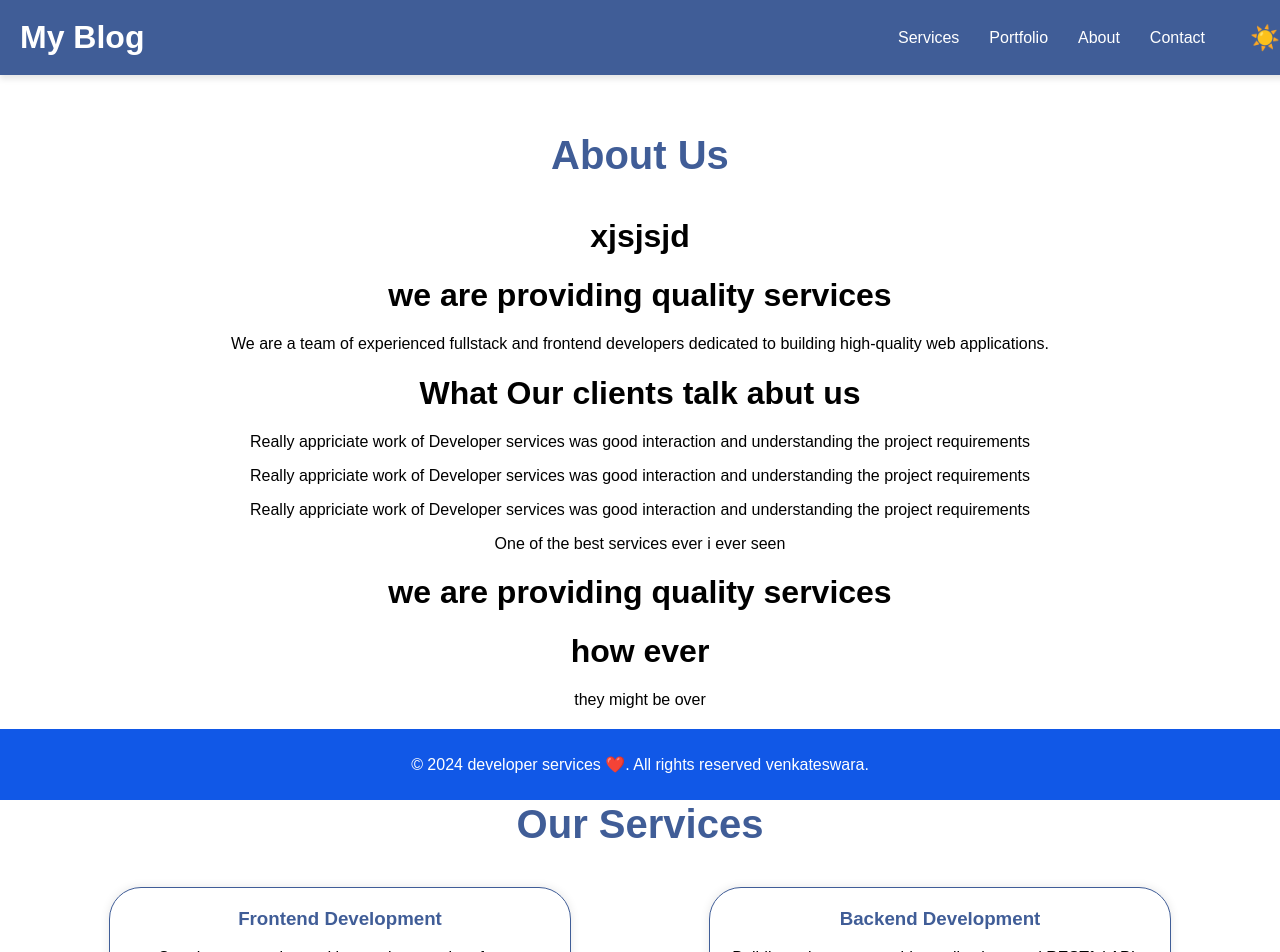
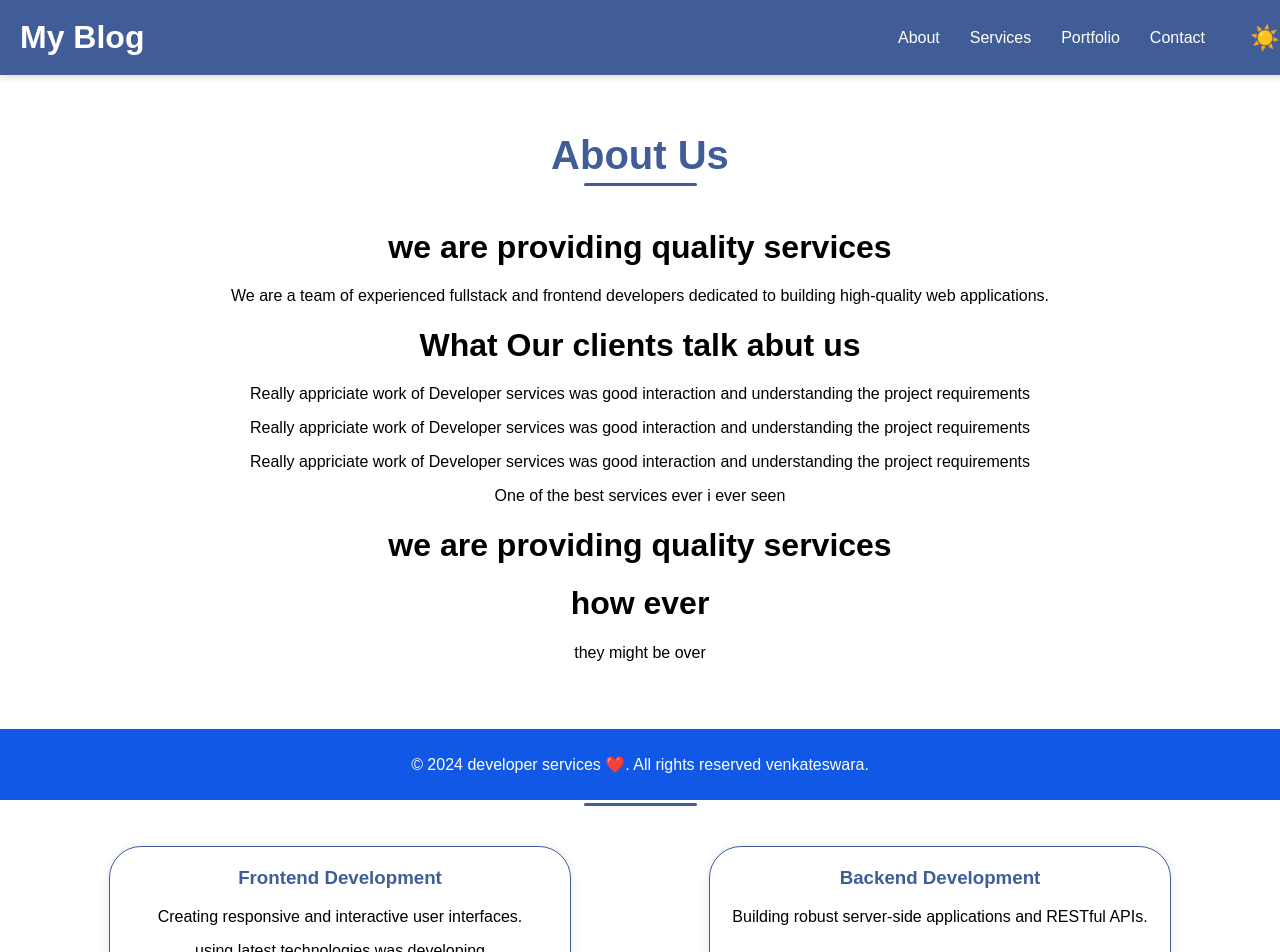
Before and after one commit to lakshmivenkateswara2356/mynewbusinesswebsite, a React (Create React App) app: page / in a window 1280 px wide. Shown: the top 952 px of the page. Built offline with nearby package versions, Linux system fonts and the light colour scheme.

Commit message:
majorcommts

```diff
--- a/src/App.css
+++ b/src/App.css
@@ -147,6 +147,36 @@ footer {
   width: 100%;
 }
 
+.underline {
+  background-color: #405d97;
+  height: 3.5px;
+  border-radius: 55px;
+  width: 113px;
+
+}
+
+
+
+
+
+.adjustmentlec{
+  display: flex;
+  flex-direction: row;
+  justify-content: center;
+  margin-top: -57px;
+}
+
+.adjustmentleccc {
+
+  display: flex;
+  flex-direction: row;
+  justify-content: center;
+  margin-top: -37px;
+}
+
+
+
+
 .services {
   padding: 20px;
   height: 100vh;
--- a/src/components/About/index.js
+++ b/src/components/About/index.js
@@ -5,7 +5,7 @@ function About() {
   return (
     <div id="about" className="about">
       <h2  className="aboutsection">About Us</h2>
-      <h1>xjsjsjd</h1>
+      <div className="adjustmentlec"><h1 className="underline"></h1></div>
 <h1>we are providing quality services</h1>
       <p>We are a team of experienced fullstack and frontend developers dedicated to building high-quality web applications.</p>
       <h1> What Our clients talk abut us</h1>
--- a/src/components/Contact/index.js
+++ b/src/components/Contact/index.js
@@ -5,6 +5,7 @@ function Contact() {
   return (
     <section id="contact" className="contact-section">
       <h2>Contact Us</h2>
+      <div className="adjustmentlec"><h1 className="underline"></h1></div>
       <div className="form-container">
         <form className="contact-form">
           <label>
--- a/src/components/Header/index.js
+++ b/src/components/Header/index.js
@@ -7,9 +7,9 @@ function Header({ toggleTheme, theme }) {
       <h1><a href="#about">My Blog</a></h1>
       <nav>
         <ul>
+        <li><a href="#about">About</a></li>
           <li><a href="#services">Services</a></li>
           <li><a href="#portfolio">Portfolio</a></li>
-          <li><a href="#about">About</a></li>
           <li><a href="#contact">Contact</a></li>
           <li className="theme-toggle-container">
             <input
--- a/src/components/Portfolio/index.js
+++ b/src/components/Portfolio/index.js
@@ -4,6 +4,7 @@ function Portfolio() {
   return (
     <section id="portfolio" className="portfolio">
       <h2 className="portfolop">Portfolio</h2>
+      <div className="adjustmentlec"><h1 className="underline"></h1></div>
       <div className="portfolio-list">
         <div className="portfolio-item">
           <h3>Chating app</h3>
--- a/src/components/Services/index.js
+++ b/src/components/Services/index.js
@@ -5,8 +5,10 @@ function Services() {
   return (
     <section id="services" className="services">
       <h2 className="Oursection">Our Services</h2>
+      <div className="adjustmentleccc"><h1 className="underline"></h1></div>
 
       <div className="service-list">
+
         <div className="service">
           <h3>Frontend Development</h3>
           <p>Creating responsive and interactive user interfaces.</p>
```
